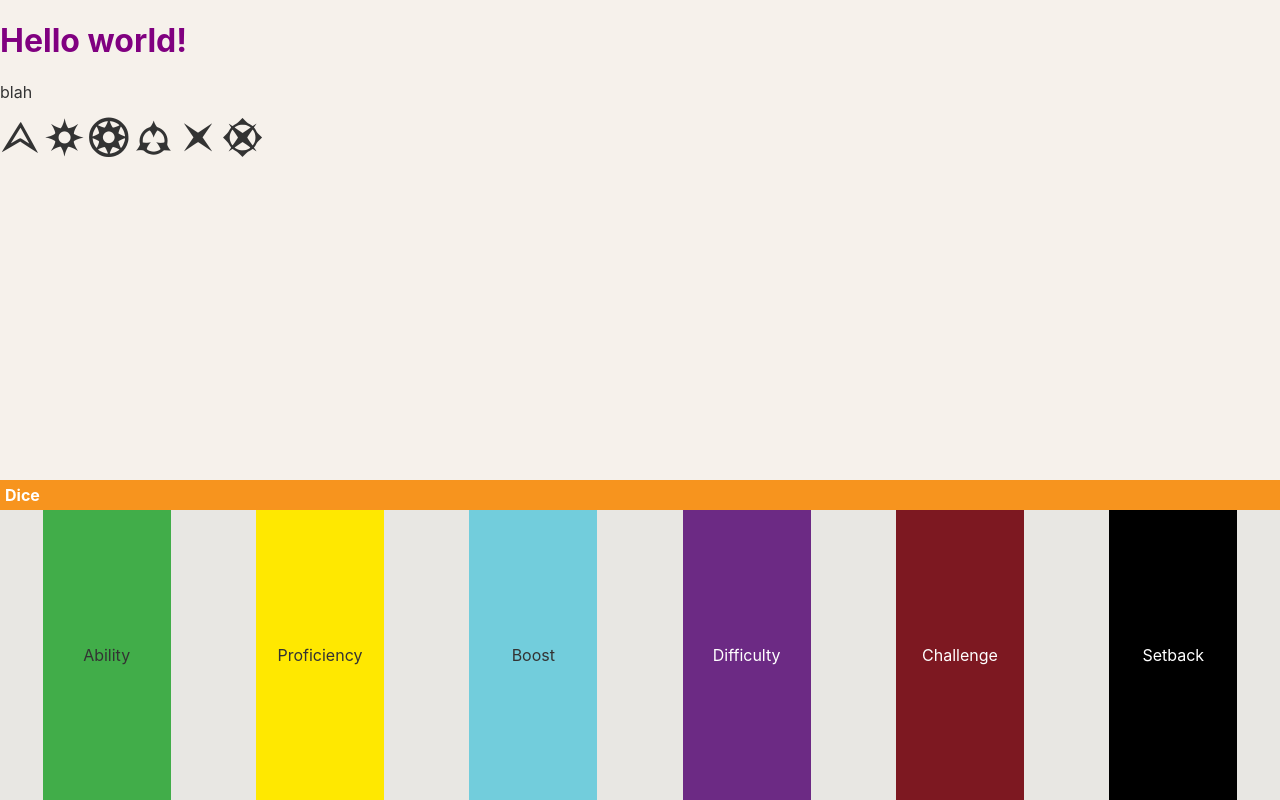
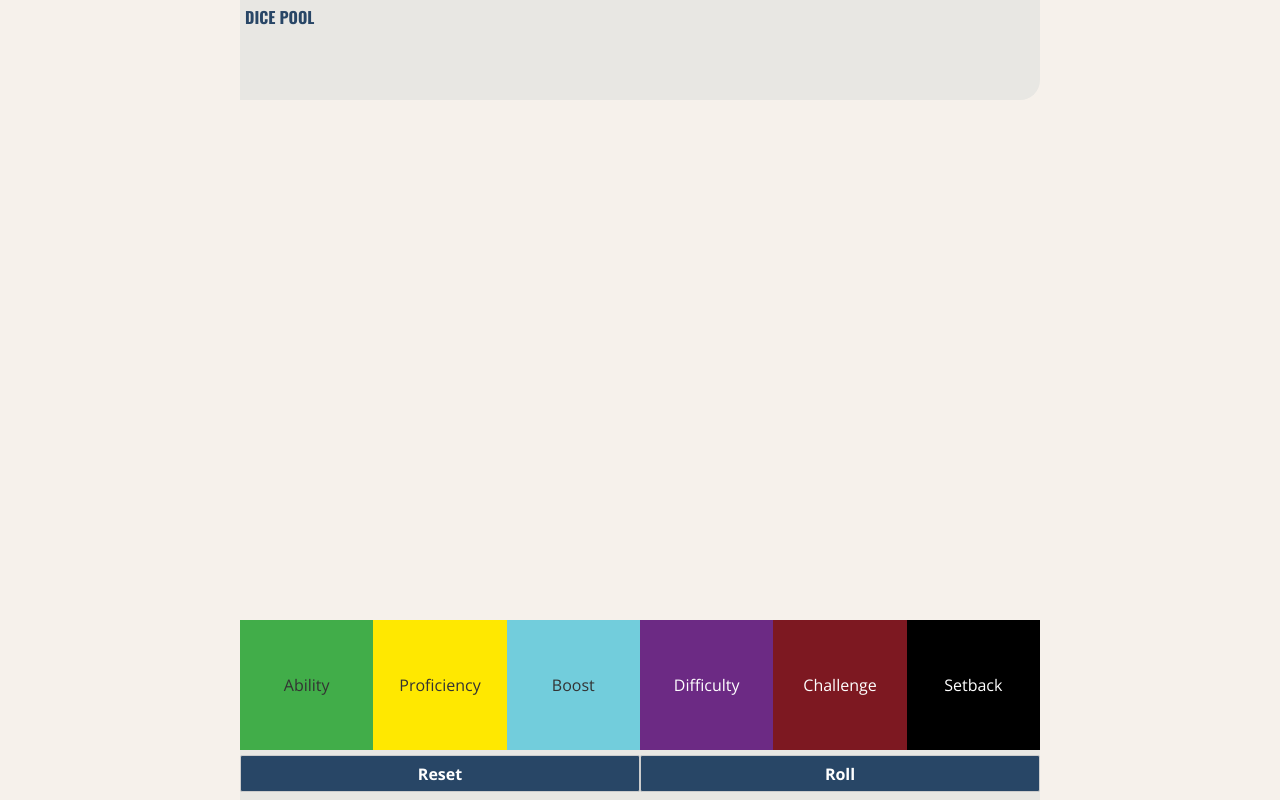
Before and after one commit to Kolossion/genesys-roller, a Svelte app: page / in a window 1280 px wide. Built offline with nearby package versions, Linux system fonts and the light colour scheme.

Commit message:
More work. Refined layout. Added fonts.

```diff
--- a/public/global.css
+++ b/public/global.css
@@ -29,15 +29,16 @@
 html, body {
   position: relative;
   width: 100%;
-  /* height: 100%; */
+  height: 100%;
 }
 
 body {
   color: #333;
   margin: 0;
+  padding: 0;
   box-sizing: border-box;
-  font-family: -apple-system, BlinkMacSystemFont, "Segoe UI", Roboto, Oxygen-Sans, Ubuntu, Cantarell, "Helvetica Neue", sans-serif;
   background-color: var(--g-ivory);
+  font-family: 'Open Sans', sans-serif;
 }
 
 a {
--- a/public/index.html
+++ b/public/index.html
@@ -10,6 +10,8 @@
   <link rel='stylesheet' href='/global.css'>
   <link rel='stylesheet' href='/bundle.css'>
 
+  <link href="https://fonts.googleapis.com/css?family=Open+Sans:400,600,700|Oswald:400,600,700&display=swap" rel="stylesheet">
+
   <script defer src='/bundle.js'></script>
 </head>
 
--- a/src/App.svelte
+++ b/src/App.svelte
@@ -4,6 +4,8 @@
   import { selectedDice } from './stores';
   import DiceSelector from './components/DiceSelector.svelte';
   import GenesysIcon from './components/GenesysIcon.svelte';
+  import DicePool from './components/DicePool.svelte';
+  import DiceRolls from './components/DiceRolls.svelte';
 
   let chosenDice;
 
@@ -13,22 +15,26 @@
 </script>
 
 <style>
-  h1 {
-    color: purple;
+  .roller-app {
+    max-width: 800px;
+    height: 100%;
+    position: relative;
+    margin: auto;
   }
 </style>
 
 <div class="roller-app">
   <!-- <DiceHistory /> -->
-  <DiceSelector />
 
-  <h1>Hello {name}!</h1>
-  <div>{chosenDice}</div>
-  <p>blah</p>
-  <GenesysIcon name="advantage" />
+  <!-- <div>{chosenDice}</div> -->
+  <!-- <GenesysIcon name="advantage" />
   <GenesysIcon name="success" />
   <GenesysIcon name="triumph" />
   <GenesysIcon name="threat" />
   <GenesysIcon name="failure" />
-  <GenesysIcon name="despair" />
+  <GenesysIcon name="despair" /> -->
+  <DicePool dice={chosenDice}/>
+  <DiceRolls />
+
+  <DiceSelector />
 </div>
--- /dev/null
+++ b/src/components/DiceActions.svelte
@@ -0,0 +1,53 @@
+<script>
+  import { selectedDice, rolls } from '../stores.js';
+  import { rollDie } from '../lib/dice.js';
+
+  let chosenDice;
+
+  const selectedDiceUnsub = selectedDice.subscribe(value => {
+    chosenDice = value;
+  })
+
+  function rollDice() {
+    let results = []
+
+    chosenDice.forEach((die) => {
+      results.push(rollDie(die))
+    })
+
+    results = results.join('').split('')
+
+    rolls.update((val) => { val.push(results); return val })
+
+    console.log("RESULTS", results)
+    console.log("ROLLS", rolls)
+  }
+
+  function resetDice(e) {
+    selectedDice.update(dice => {
+      return []
+    })
+  }
+
+
+</script>
+
+<style>
+  .dice-actions {
+    display: flex;
+    align-items: center;
+    justify-content: center;
+  }
+
+  .action-button {
+    width: 50%;
+    background-color: var(--g-dk-blue);
+    color: white;
+    font-weight: bold;
+  }
+</style>
+
+<div class="dice-actions">
+  <button class="action-button" on:click={resetDice}>Reset</button>
+  <button class="action-button" on:click={rollDice}>Roll</button>
+</div>
--- /dev/null
+++ b/src/components/DicePool.svelte
@@ -0,0 +1,46 @@
+<script>
+  export let dice;
+</script>
+
+<style>
+  /* your styles go here */
+  .dice-box {
+    /* background-color: rgba(0,0,0,0.2); */
+    background-color: var(--g-gray);
+    width: 100%;
+    height: 100px;
+    border-radius: 0 0 20px 0;
+    padding: 10px;
+    display: flex;
+    position: relative;
+    justify-content: center;
+    align-items: center;
+  }
+
+  p {
+    position: absolute;
+    font-weight: bold;
+    font-size: 16px;
+    top: 5px;
+    left: 5px;
+    margin: 0;
+    color: var(--g-dk-blue);
+    text-transform: uppercase;
+    font-family: 'Oswald', sans-serif;
+  }
+
+  .dice-symbols {
+    width: 100%;
+    word-break: break-all;
+    display: flex;
+    justify-content: center;
+    align-items: center;
+  }
+</style>
+
+<div class="dice-pool">
+  <div class="dice-box">
+    <p>Dice Pool</p>
+    <div class="dice-symbols">{dice}</div>
+  </div>
+</div>
--- /dev/null
+++ b/src/components/DiceRolls.svelte
@@ -0,0 +1,24 @@
+<script>
+  import { rolls } from '../stores.js';
+  // your script goes here
+  let rollHistory
+
+  const rollsUnsub = rolls.subscribe((value) => {
+    rollHistory = value
+  })
+
+  console.log(rollHistory)
+</script>
+
+<style>
+  /* your styles go here */
+</style>
+
+<!-- markup (zero or more items) goes here -->
+<div class="dice-rolls">
+  <table>
+    {#each rollHistory as roll, index}
+      <tr>{roll}</tr>
+    {/each}
+  </table>
+</div>
--- a/src/components/DiceSelector.svelte
+++ b/src/components/DiceSelector.svelte
@@ -1,5 +1,6 @@
 <script>
   import { selectedDice } from '../stores.js';
+  import DiceActions from './DiceActions.svelte';
 
   function handleDiceAdd(e) {
     selectedDice.update(dice => {
@@ -7,26 +8,27 @@
     });
   }
 
+
 </script>
 
 <style>
   .dice-selector {
-    position: fixed;
+    position: absolute;
     bottom: 0;
-    height: 40vh;
+    height: 175px;
     background-color: var(--g-gray);
     width: 100%;
     display: flex;
     flex-direction: column;
   }
 
-  .selector-header {
+  /* .selector-header {
     background-color: var(--g-orange);
     color: white;
     font-weight: bold;
     padding: 5px;
     flex: 0 0 20px;
-  }
+  } */
 
   .dice-buttons {
     display: flex;
@@ -35,15 +37,19 @@
     height: 100%;
   }
 
+
   .dice-button {
     height: 100%;
     display: flex;
     justify-content: center;
     align-items: center;
-    width: 10%;
+    width: 16.667%;
     line-height: 100%;
     cursor: pointer;
+    margin-bottom: 10px;
   }
+
+
 
   #ability { background-color: var(--g-dice-ability); }
   #proficiency { background-color: var(--g-dice-proficiency); }
@@ -67,9 +73,9 @@
 
 <!-- markup (zero or more items) goes here -->
 <div class="dice-selector">
-  <div class="selector-header">
+  <!-- <div class="selector-header">
     Dice
-  </div>
+  </div> -->
   <div class="dice-buttons">
     <div class="dice-button" id="ability" on:click={handleDiceAdd}>Ability</div>
     <div class="dice-button" id="proficiency" on:click={handleDiceAdd}>Proficiency</div>
@@ -78,4 +84,5 @@
     <div class="dice-button" id="challenge" on:click={handleDiceAdd}>Challenge</div>
     <div class="dice-button" id="setback" on:click={handleDiceAdd}>Setback</div>
   </div>
+  <DiceActions />
 </div>
--- a/src/components/GenesysIcon.svelte
+++ b/src/components/GenesysIcon.svelte
@@ -1,5 +1,6 @@
 <script>
   export let name;
+  export let icon;
 
   const iconMap = {
     'success': 's',
@@ -21,4 +22,4 @@
   }
 </style>
 
-<i class="genesys-icon">{iconChar}</i>
+<i class="genesys-icon">{ name ? iconChar : icon }</i>
--- /dev/null
+++ b/src/lib/dice.js
@@ -0,0 +1,87 @@
+const BOOST = [
+  '',
+  '',
+  's',
+  'sa',
+  'aa',
+  'a'
+]
+
+const SETBACK = [
+  '',
+  '',
+  'f',
+  'f',
+  'h',
+  'h'
+]
+
+const ABILITY = [
+  '',
+  's',
+  's',
+  'ss',
+  'a',
+  'a',
+  'sa',
+  'aa'
+]
+
+const DIFFICULTY = [
+  '',
+  'f',
+  'ff',
+  'h',
+  'h',
+  'h',
+  'hh',
+  'fh'
+]
+
+const PROFICIENCY = [
+  '',
+  's',
+  's',
+  'ss',
+  'ss',
+  'a',
+  'sa',
+  'sa',
+  'sa',
+  'aa',
+  'aa',
+  't'
+]
+
+const CHALLENGE = [
+  '',
+  'f',
+  'f',
+  'ff',
+  'ff',
+  'h',
+  'h',
+  'fh',
+  'fh',
+  'hh',
+  'hh',
+  'd'
+]
+
+const nameMap = {
+  'challenge': CHALLENGE,
+  'proficiency': PROFICIENCY,
+  'difficulty': DIFFICULTY,
+  'ability': ABILITY,
+  'setback': SETBACK,
+  'boost': BOOST,
+}
+
+export const rollDie = (type) => {
+  let diceMap = nameMap[type]
+
+  if (!diceMap) return null
+
+  let rollIndex = Math.floor(Math.random() * diceMap.length)
+  return diceMap[rollIndex]
+}
--- a/src/stores.js
+++ b/src/stores.js
@@ -1,3 +1,4 @@
 import { writable } from 'svelte/store';
 
 export const selectedDice = writable([]);
+export const rolls = writable([]);
```
Lines whose indentation alone changed are shown as unchanged.
